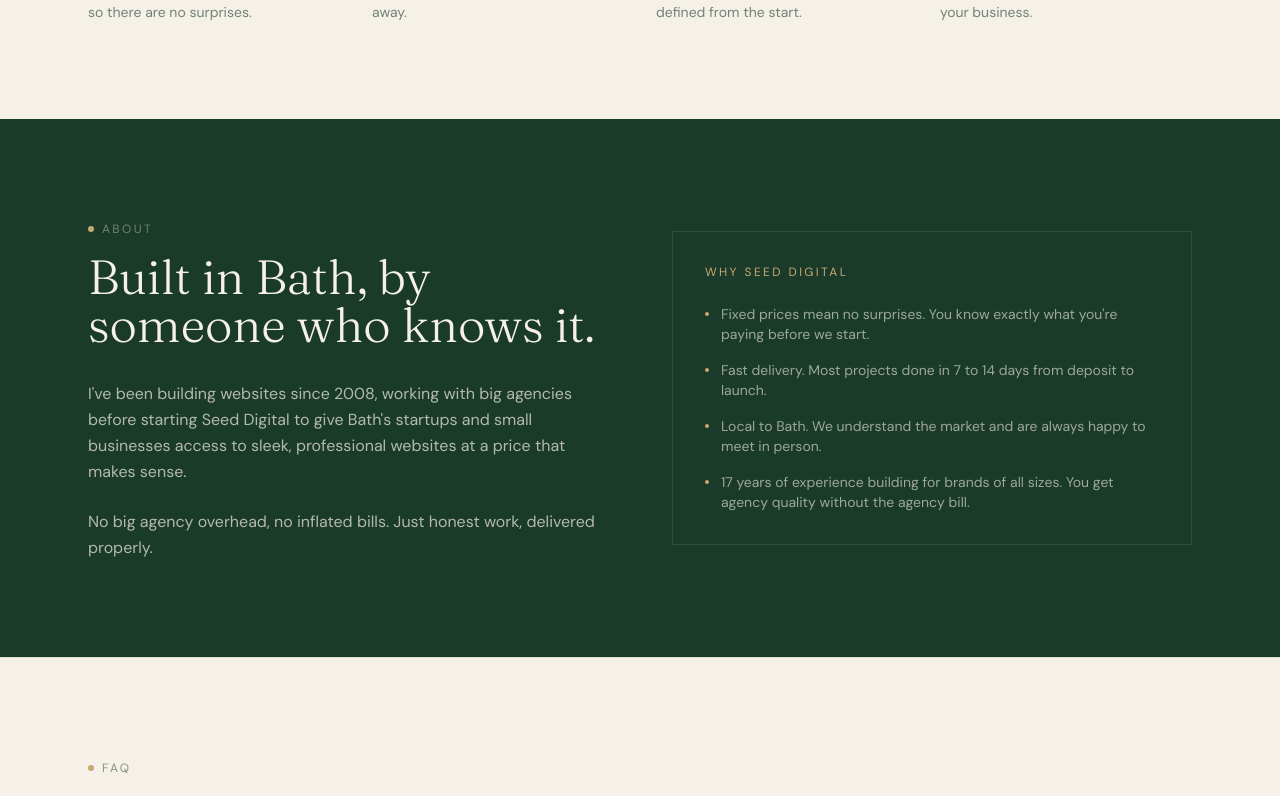
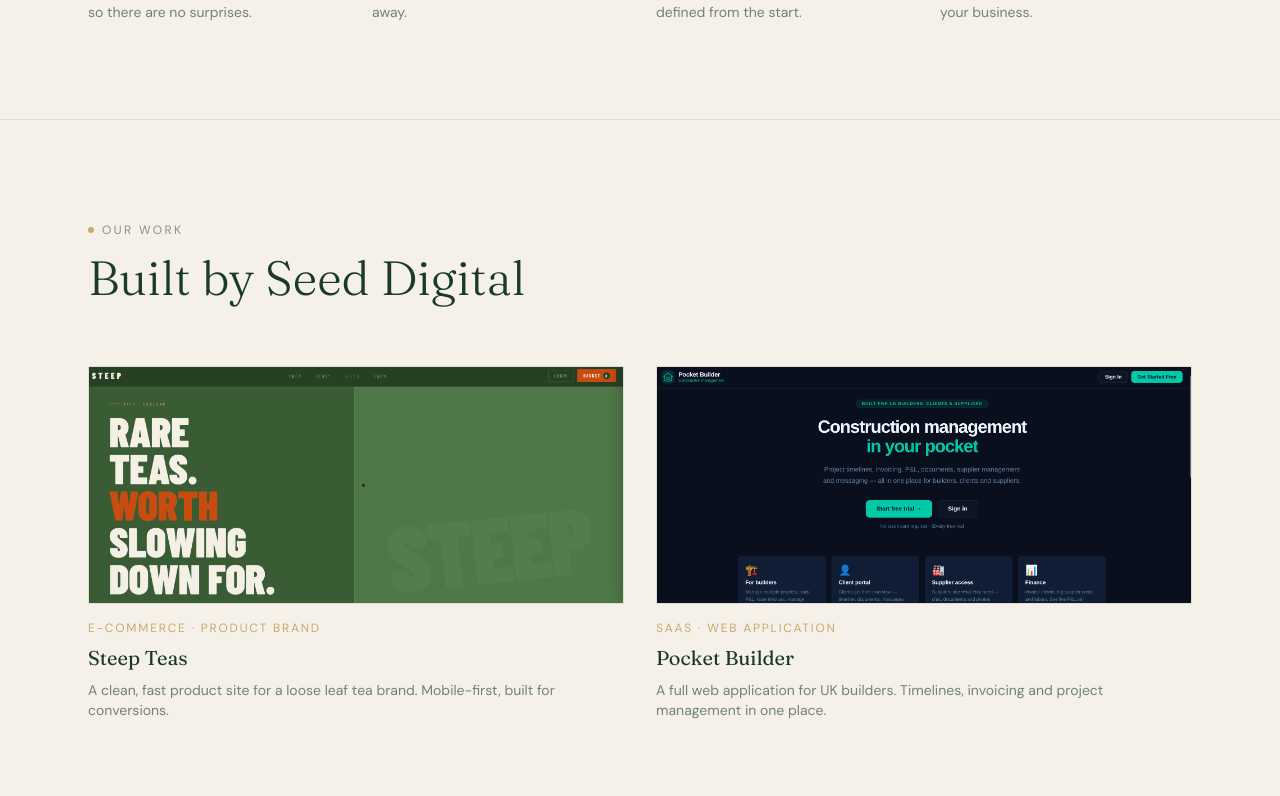
Before and after one commit to djrdunton-pocket/seed-digital, a Next.js app: page / in a window 1280 px wide. Shown: the part 2243-3039 px from the top of the page. Built offline with nearby package versions, Linux system fonts and the light colour scheme.

Commit message:
git add . git commit -m "Add Portfolio with screenshots, complete homepage"

```diff
--- /dev/null
+++ b/app/components/Portfolio.tsx
@@ -0,0 +1,35 @@
+import Image from 'next/image';
+
+export default function Portfolio() {
+  return (
+    <section id="portfolio" className="bg-[#f5f0e8] py-24 border-t border-[#1a3a2a]/10">
+      <div className="max-w-6xl mx-auto px-6">
+        <div className="mb-16">
+          <div className="inline-flex items-center gap-2 mb-4">
+            <div className="w-1.5 h-1.5 rounded-full bg-[#c8a96e]" />
+            <span className="text-xs tracking-[0.2em] uppercase text-[#1a3a2a]/50">Our work</span>
+          </div>
+          <h2 className="font-fraunces text-4xl md:text-5xl font-light text-[#1a3a2a]">Built by Seed Digital</h2>
+        </div>
+        <div className="grid grid-cols-1 md:grid-cols-2 gap-8">
+          <a href="https://www.steepteas.co.uk" target="_blank" rel="noopener noreferrer" className="group">
+            <div className="overflow-hidden mb-4 border border-[#1a3a2a]/10">
+              <Image src="/steep-teas.png" alt="Steep Teas website" width={600} height={400} className="w-full object-cover object-top group-hover:scale-105 transition-transform duration-500" />
+            </div>
+            <div className="text-xs tracking-[0.15em] uppercase text-[#c8a96e] mb-2">E-commerce · Product brand</div>
+            <h3 className="font-fraunces text-xl text-[#1a3a2a] mb-2">Steep Teas</h3>
+            <p className="text-sm text-[#1a3a2a]/60">A clean, fast product site for a loose leaf tea brand. Mobile-first, built for conversions.</p>
+          </a>
+          <a href="https://www.pocketbuilder.co.uk" target="_blank" rel="noopener noreferrer" className="group">
+            <div className="overflow-hidden mb-4 border border-[#1a3a2a]/10">
+              <Image src="/pocket-builder.png" alt="Pocket Builder website" width={600} height={400} className="w-full object-cover object-top group-hover:scale-105 transition-transform duration-500" />
+            </div>
+            <div className="text-xs tracking-[0.15em] uppercase text-[#c8a96e] mb-2">SaaS · Web application</div>
+            <h3 className="font-fraunces text-xl text-[#1a3a2a] mb-2">Pocket Builder</h3>
+            <p className="text-sm text-[#1a3a2a]/60">A full web application for UK builders. Timelines, invoicing and project management in one place.</p>
+          </a>
+        </div>
+      </div>
+    </section>
+  );
+}
--- a/app/page.tsx
+++ b/app/page.tsx
@@ -2,6 +2,7 @@
 import Hero from './components/Hero';
 import Packages from './components/Packages';
 import HowItWorks from './components/HowItWorks';
+import Portfolio from './components/Portfolio';
 import About from './components/About';
 import FAQ from './components/FAQ';
 import Footer from './components/Footer';
@@ -15,6 +16,7 @@
       <Hero />
       <Packages />
       <HowItWorks />
+      <Portfolio />
       <About />
       <FAQ />
       <Footer />
```
Also changed, not shown: public/pocket-builder.png (added), public/steep-teas.png (added).
